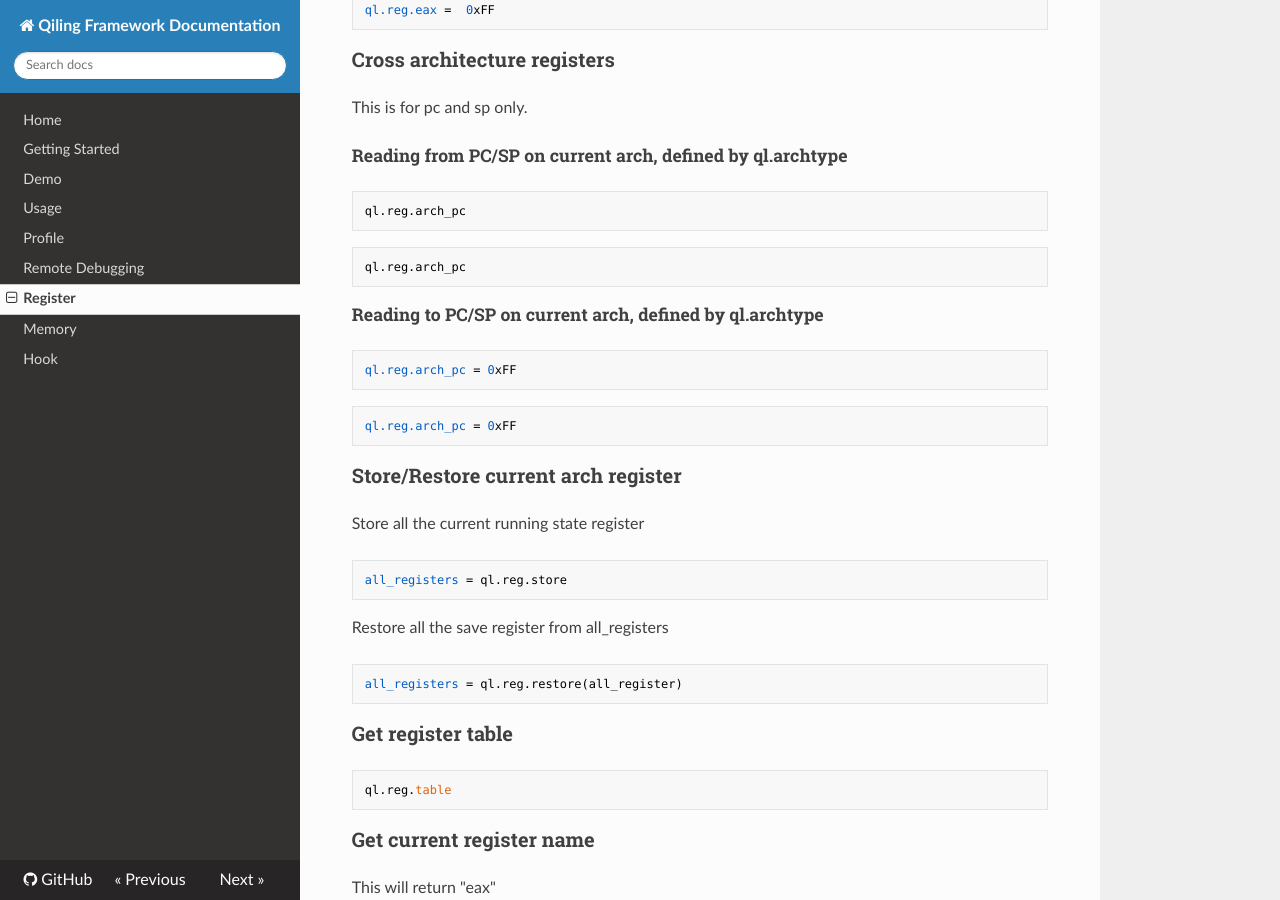
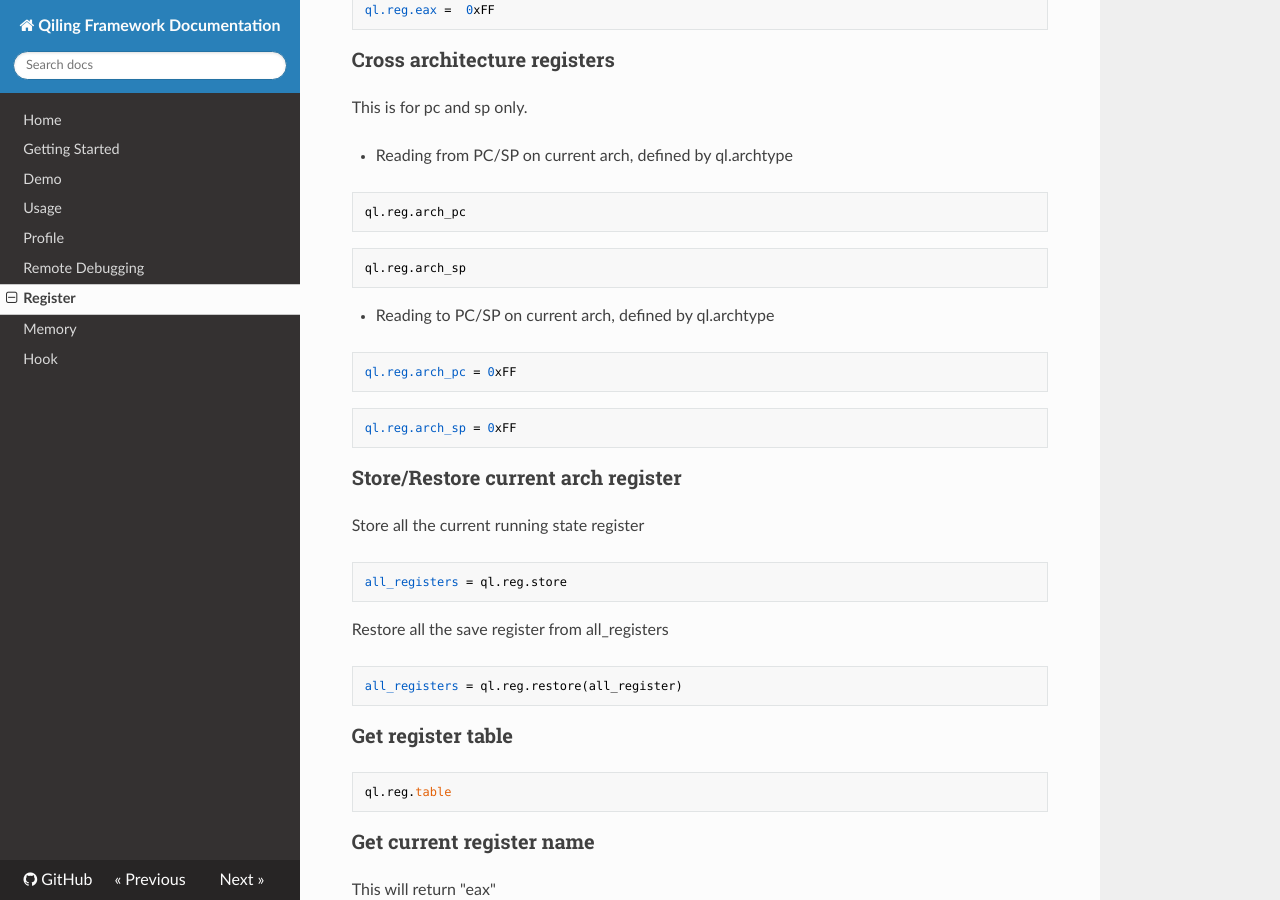
Before and after one commit to qilingframework/rtfd.io, an MkDocs documentation site: the page built from docs/register.md, in a window 1280 px wide and 900 px high, scrolled down 825 px. Built offline with MkDocs 1.6.1, drawn with Linux system fonts in a browser that asks for light colours; nearby versions of some CDN libraries; old or Windows-style settings are respelled for this version of MkDocs.

Commit message:
update more momery

````diff
--- a/docs/register.md
+++ b/docs/register.md
@@ -42,22 +42,22 @@ ql.reg.eax =  0xFF
 
 This is for pc and sp only.
 
-##### Reading from PC/SP on current arch, defined by ql.archtype
+- Reading from PC/SP on current arch, defined by ql.archtype
 ```
 ql.reg.arch_pc
 ```
 
 ```
-ql.reg.arch_pc
+ql.reg.arch_sp
 ```
 
-##### Reading to PC/SP on current arch, defined by ql.archtype
+- Reading to PC/SP on current arch, defined by ql.archtype
 ```
 ql.reg.arch_pc = 0xFF
 ```
 
 ```
-ql.reg.arch_pc = 0xFF
+ql.reg.arch_sp = 0xFF
 ```
 
 
````
